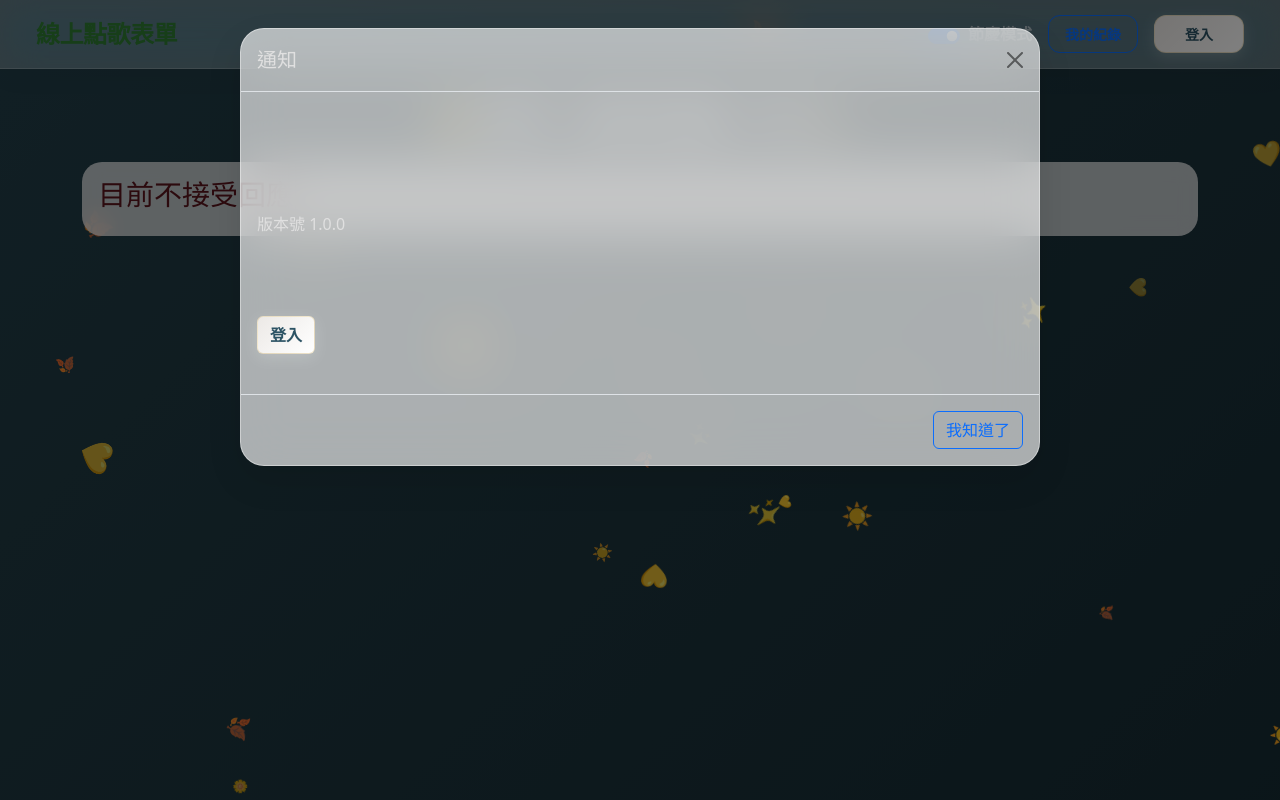
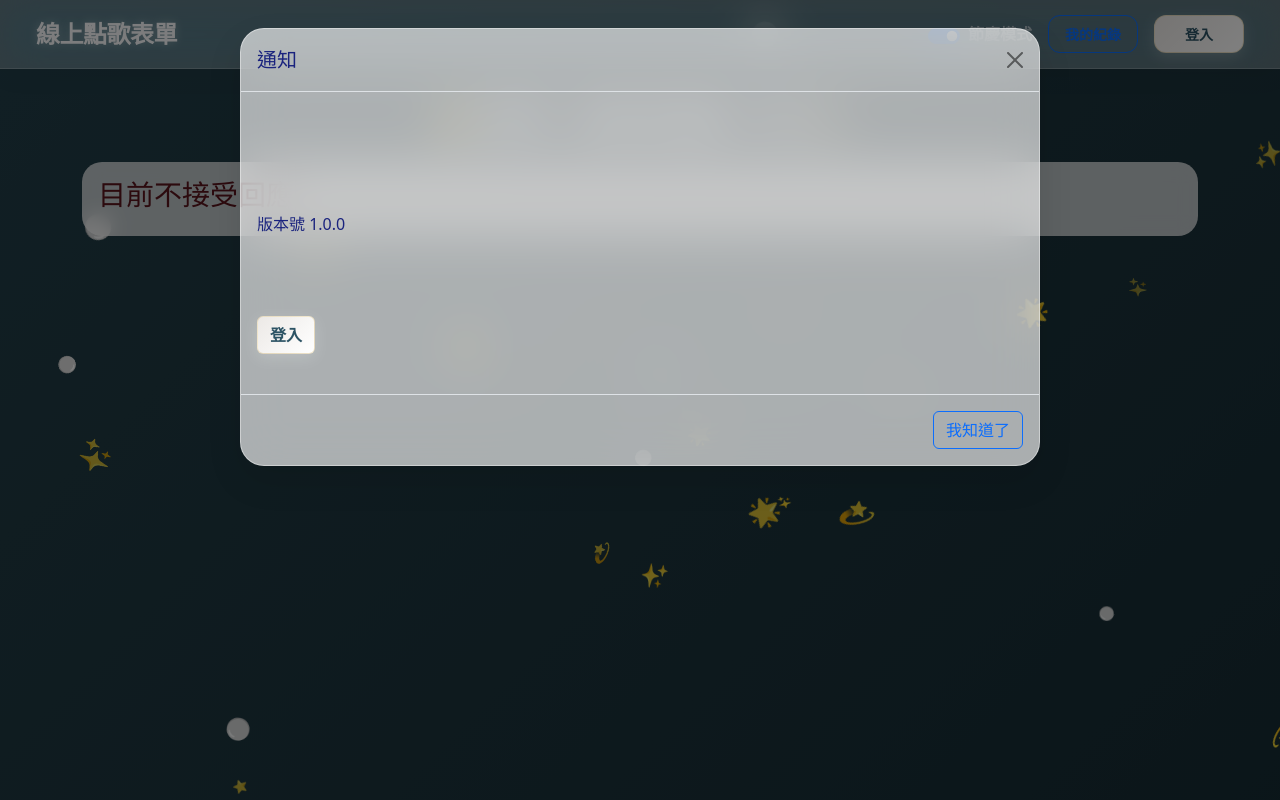
Before and after one commit to wen-ar/song_request_form, a Flask app: page / in a window 1280 px wide. Run offline with Flask 3, Linux system fonts and the light colour scheme; data that the repository does not hold is empty; some libraries are stand-ins or nearby versions.

Commit message:
Update navbar color and festival mode styles

```diff
--- a/templates/index.html
+++ b/templates/index.html
@@ -27,7 +27,7 @@
     }
 
     .navbar-brand {
-      color: #2e7d32 !important;
+      color: #1a237e !important;
       font-weight: 800 !important;
       font-size: 1.5rem !important;
       letter-spacing: -0.5px;
@@ -98,9 +98,19 @@
       box-shadow: 0 6px 20px rgba(218, 165, 32, 0.15) !important;
     }
 
+    body.festival-mode .navbar-brand {
+      color: #f8f9fa !important;
+      text-shadow: 0 0 10px rgba(255, 255, 255, 0.3);
+    }
+
     body.festival-mode .form-label,
     body.festival-mode .form-check-label {
       color: #b0bec5 !important;
+    }
+
+    body.festival-mode .modal-body,
+    body.festival-mode .modal-header .modal-title {
+      color: #1a237e !important;
     }
 
     body.festival-mode #loginModal .btn-danger {
@@ -401,7 +411,7 @@
       // 定義 Emoji 類別
       class FestivalEmoji {
         constructor() {
-          this.emojis = ['🌼', '💛', '✨', '🍂', '☀️'];
+          this.emojis = ['⭐', '✨', '🌟', '⚪', '💫'];
           this.reset();
         }
         reset() {
```
